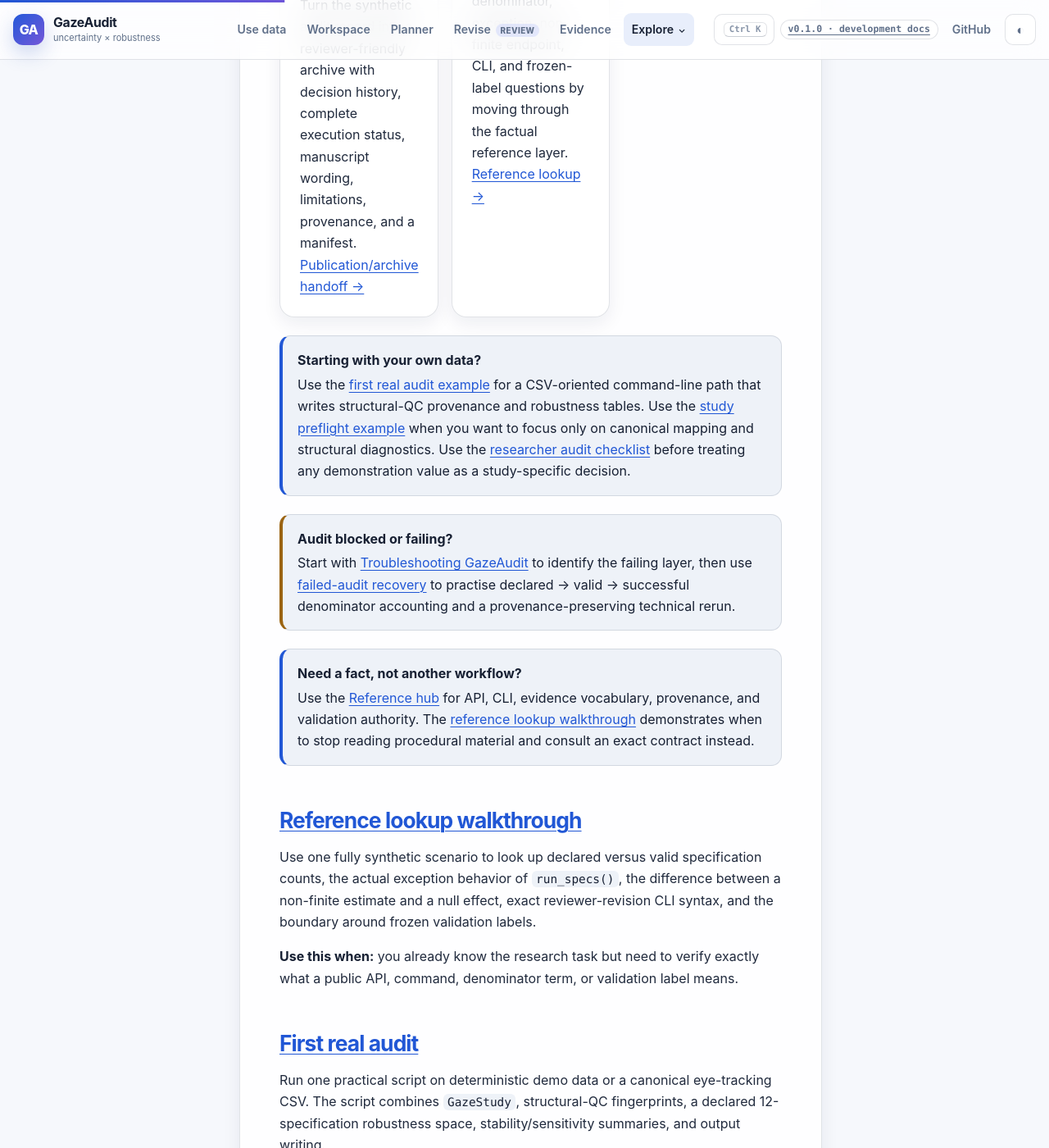
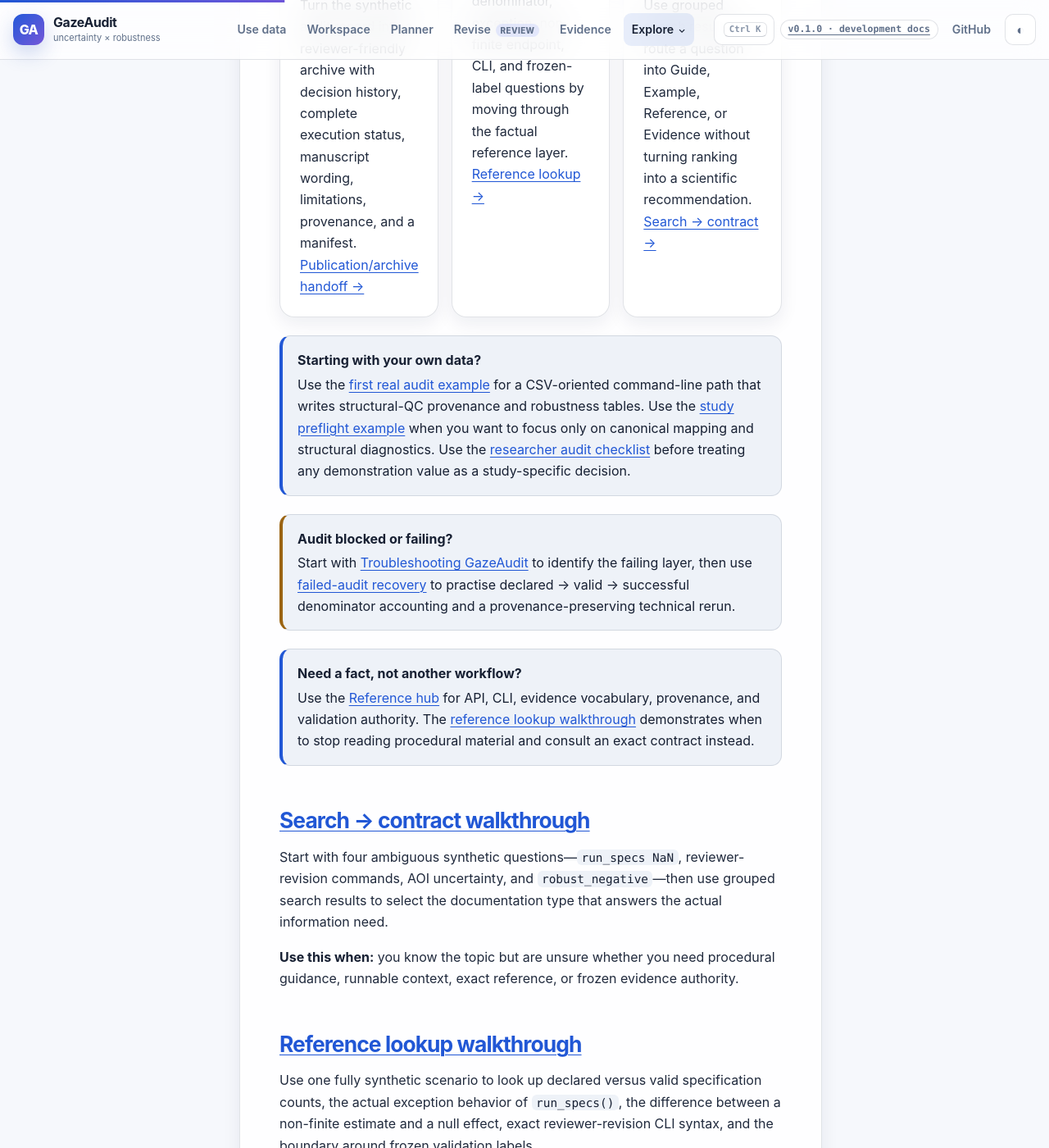
Before and after one commit to stefanosbalaskas/GazeAudit, a Jekyll site: the page built from docs/examples/index.md, in a window 1280 px wide and 1400 px high, scrolled down 2500 px. Shown: the whole window at 82% size. Built offline with Jekyll 4.4.1, drawn with Linux system fonts in a browser that asks for light colours; some of the changed text lies outside the part shown.

Commit message:
docs: surface search-to-contract example

```diff
--- a/docs/examples/index.md
+++ b/docs/examples/index.md
@@ -77,6 +77,12 @@ These examples are intentionally small. Demonstration datasets are **synthetic u
     <p>Answer API, denominator, exception, non-finite endpoint, CLI, and frozen-label questions by moving through the factual reference layer.</p>
     <p><a href="reference-lookup-workflow/">Reference lookup →</a></p>
   </article>
+  <article class="card">
+    <div class="card-icon" aria-hidden="true">12</div>
+    <h3>Search from ambiguity to authority</h3>
+    <p>Use grouped search results to route a question into Guide, Example, Reference, or Evidence without turning ranking into a scientific recommendation.</p>
+    <p><a href="search-to-contract/">Search → contract →</a></p>
+  </article>
 </div>
 
 <div class="callout info">
@@ -93,6 +99,12 @@ Start with <a href="../guides/troubleshooting/">Troubleshooting GazeAudit</a> to
 <strong>Need a fact, not another workflow?</strong>
 Use the <a href="../reference/">Reference hub</a> for API, CLI, evidence vocabulary, provenance, and validation authority. The <a href="reference-lookup-workflow/">reference lookup walkthrough</a> demonstrates when to stop reading procedural material and consult an exact contract instead.
 </div>
+
+## [Search → contract walkthrough](search-to-contract/)
+
+Start with four ambiguous synthetic questions—`run_specs NaN`, reviewer-revision commands, AOI uncertainty, and `robust_negative`—then use grouped search results to select the documentation type that answers the actual information need.
+
+**Use this when:** you know the topic but are unsure whether you need procedural guidance, runnable context, exact reference, or frozen evidence authority.
 
 ## [Reference lookup walkthrough](reference-lookup-workflow/)
 
```
